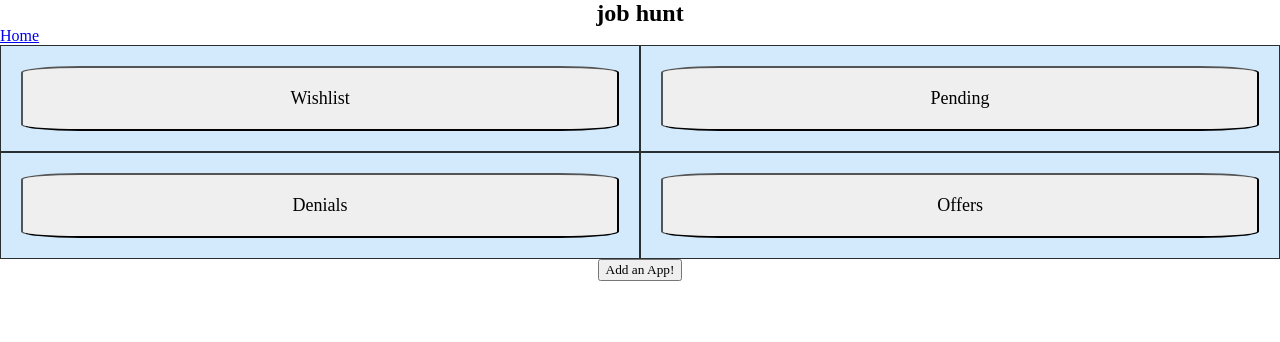
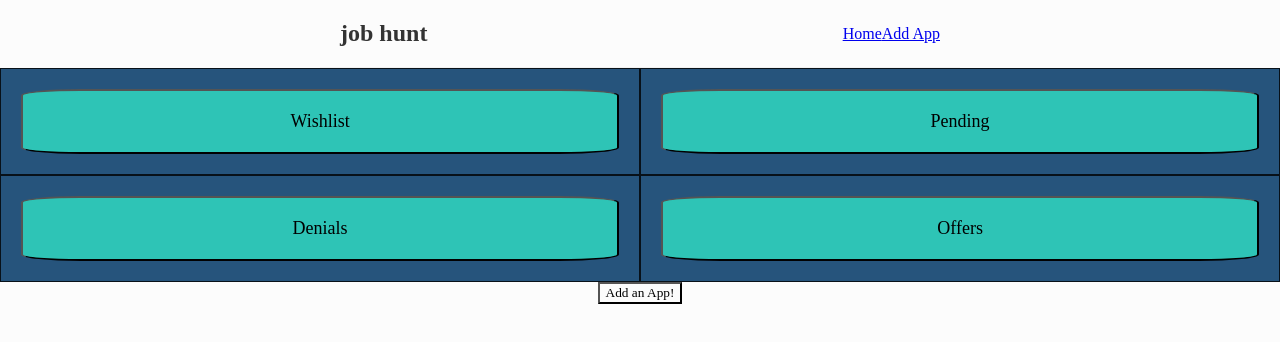
Before and after one commit to jonteal/job-search-tracker, a React (Create React App) app in the folder client/: page / in a window 1280 px wide. Shown: the top 342 px of the page. Built offline with nearby package versions, Linux system fonts and the light colour scheme; the HTML template or start-up script is replaced by a standard one; a web font is replaced by a local one.

Commit message:
Minor styling to give dashboard some color

```diff
--- a/client/public/index.html
+++ b/client/public/index.html
@@ -20,6 +20,7 @@
       * {
           margin: 0;
           font-family: 'Spectral SC', serif;
+          background-color: #FCFCFC;
         }
 
   </style>
--- a/client/src/components/Dashboard/dashboard.css
+++ b/client/src/components/Dashboard/dashboard.css
@@ -13,13 +13,14 @@
 }
 
 .link {
-    background-color: rgba(255, 255, 255, 0.8);
+    background-color: #26547C;
     border: 1px solid rgba(0, 0, 0, 0.8);
     padding: 20px;
     font-size: 30px;
     text-align: center;
     height: auto;
 }
+
 
 .button {
     width: 100%;
@@ -29,6 +30,8 @@
     padding: 20px;
     display: inline-block;
     font-size: large;
+    background-color: #2EC4B6;
+
 }
 
 .addButton {
--- a/client/src/components/Navbar/Navbar.jsx
+++ b/client/src/components/Navbar/Navbar.jsx
@@ -1,14 +1,15 @@
 import React, { useState } from "react";
 import { Link } from "react-router-dom";
+import './navbar.css';
 
 const Navbar = () => {
     return(
         <div>
-            <nav>
+            <nav className="navbar">
                 <h1>job hunt</h1>
                 <div className="links">
                     <Link to='/'>Home</Link>
-                    {/* <Link to='/'></Link> */}
+                    <Link to='/addapp'>Add App</Link>
                 </div>
             </nav>
         </div>
--- a/client/src/components/Navbar/navbar.css
+++ b/client/src/components/Navbar/navbar.css
@@ -0,0 +1,12 @@
+.navbar {
+    padding: 20px;
+    display: flex;
+    align-items: center;
+    max-width: 600px;
+    margin: 0 auto;
+    border-bottom: 1px solid #f2f2f2;
+}
+
+.navbar .links {
+    margin-left: auto;
+}
--- a/client/src/components/Wishlist/Wishlist.jsx
+++ b/client/src/components/Wishlist/Wishlist.jsx
@@ -1,5 +1,6 @@
 import React from "react";
 import { Link } from "react-router-dom";
+import './wishlist.css';
 
 const Wishlist = () => {
     return(
--- a/client/src/index.css
+++ b/client/src/index.css
@@ -1,3 +1,13 @@
+@import url('https://fonts.googleapis.com/css2?family=Quicksand:wght@300;400;500;600;700&display=swap');
+
 :root {
+    margin: 0;
+    font-family: "Quicksand";
+    color: #333;
+}
+
+
+
+/* :root {
     font-family: 'Archivo Black', sans-serif;
-}
+} */
```
